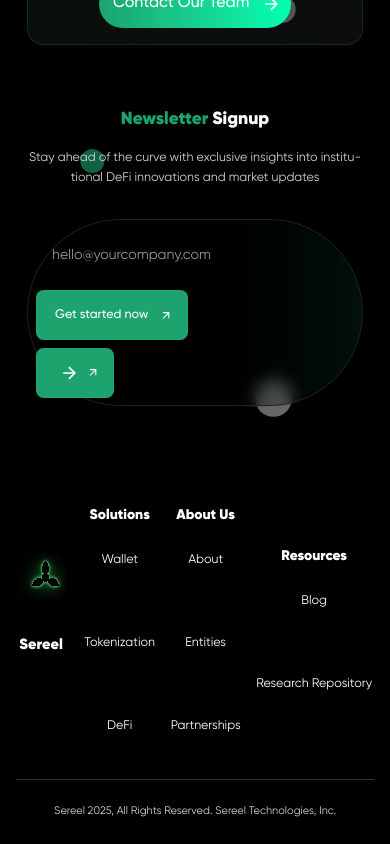
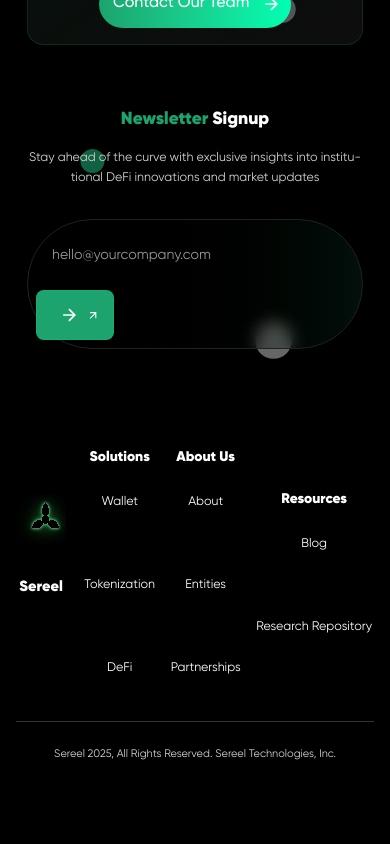
Before and after one commit to 0xsereel/website, a React (Vite) app: page / in a window 390 px wide. Shown: the part 5407-6251 px from the top of the page. After the commit the page ends 6194 px from the top, so only its background shows below. Built offline with nearby package versions, Linux system fonts and the light colour scheme.

Commit message:
Fix duplicate newsletter signup buttons across responsive breakpoints

```diff
--- a/src/components/Home/NewsLetter.tsx
+++ b/src/components/Home/NewsLetter.tsx
@@ -159,16 +159,10 @@ export const NewsLetter = () => {
                 whileTap={{ scale: 0.95 }}
               >
                 <Button type="submit" disabled={loading}>
+                  <span className="hidden sm:inline">
                     {loading ? "Submitting..." : "Get started now"}
-                </Button>
-              </motion.div>
-            </div>
-            <div className="lg:hidden">
-              <motion.div
-                whileHover={{ scale: 1.05 }}
-                whileTap={{ scale: 0.95 }}
-              >
-                <Button type="submit" disabled={loading}>
+                  </span>
+                  <span className="sm:hidden">
                     <motion.svg
                       width="20"
                       height="20"
@@ -185,6 +179,7 @@ export const NewsLetter = () => {
                     >
                       <path d="M5 12h14M12 5l7 7-7 7" />
                     </motion.svg>
+                  </span>
                 </Button>
               </motion.div>
             </div>
```
Lines whose indentation alone changed are shown as unchanged.
